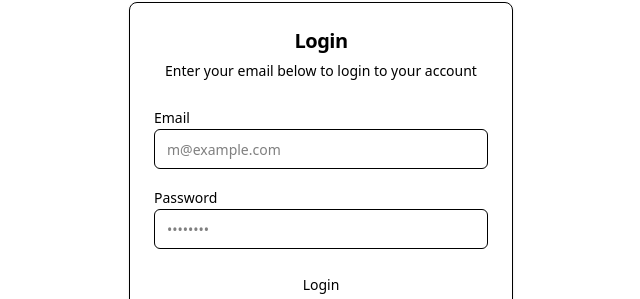
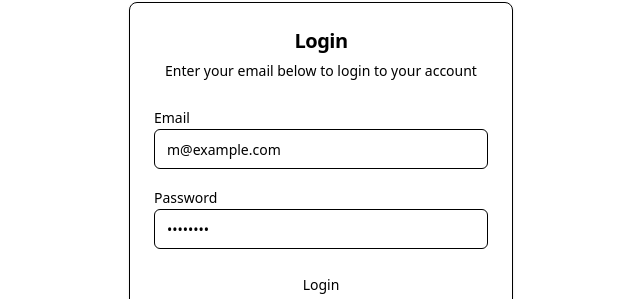
Before and after one commit to hoathai/fakester, a React (Vite) app: page / in a window 1280 px wide. Shown: the part 236-535 px from the top of the page, without its empty margins (319-959 px from the left). Built offline with nearby package versions, Linux system fonts and the light colour scheme; no server answers.

Commit message:
Updated main.css

```diff
--- a/src/styles/main.css
+++ b/src/styles/main.css
@@ -1,50 +1,24 @@
 @import "tailwindcss";
 
 @theme {
-  --color-primary: 217.2 91.2% 59.8%;
+  --color-primary: light-dark(217.2 91.2% 59.8%, 217.2 91.2% 59.8%);
+  --color-background: light-dark(0 0% 100%, 222.2 84% 4.9%);
+  --color-foreground: light-dark(222.2 84% 4.9%, 210 40% 98%);
+  --color-card: light-dark(0 0% 100%, 222.2 84% 4.9%);
+  --color-card-foreground: light-dark(222.2 84% 4.9%, 210 40% 98%);
+  --color-popover: light-dark(0 0% 100%, 222.2 84% 4.9%);
+  --color-popover-foreground: light-dark(222.2 84% 4.9%, 210 40% 98%);
+  --color-primary-foreground: light-dark(210 40% 98%, 222.2 47.4% 11.2%);
+  --color-secondary: light-dark(210 40% 96.1%, 217.2 32.6% 17.5%);
+  --color-secondary-foreground: light-dark(222.2 47.4% 11.2%, 210 40% 98%);
+  --color-muted: light-dark(210 40% 96.1%, 217.2 32.6% 17.5%);
+  --color-muted-foreground: light-dark(215.4 16.3% 46.9%, 215 20.2% 65.1%);
+  --color-accent: light-dark(210 40% 96.1%, 217.2 32.6% 17.5%);
+  --color-accent-foreground: light-dark(222.2 47.4% 11.2%, 210 40% 98%);
+  --color-destructive: light-dark(0 84.2% 60.2%, 0 62.8% 30.6%);
+  --color-destructive-foreground: light-dark(210 40% 98%, 210 40% 98%);
+  --color-border: light-dark(214.3 31.8% 91.4%, 217.2 32.6% 17.5%);
+  --color-input: light-dark(214.3 31.8% 91.4%, 217.2 32.6% 17.5%);
+  --color-ring: light-dark(217.2 91.2% 59.8%, 224.3 76.3% 48%);
   --radius: 0.5rem;
 }
-
-:root {
-  --color-background: 0 0% 100%;
-  --color-foreground: 222.2 84% 4.9%;
-  --color-card: 0 0% 100%;
-  --color-card-foreground: 222.2 84% 4.9%;
-  --color-popover: 0 0% 100%;
-  --color-popover-foreground: 222.2 84% 4.9%;
-  --color-primary-foreground: 210 40% 98%;
-  --color-secondary: 210 40% 96.1%;
-  --color-secondary-foreground: 222.2 47.4% 11.2%;
-  --color-muted: 210 40% 96.1%;
-  --color-muted-foreground: 215.4 16.3% 46.9%;
-  --color-accent: 210 40% 96.1%;
-  --color-accent-foreground: 222.2 47.4% 11.2%;
-  --color-destructive: 0 84.2% 60.2%;
-  --color-destructive-foreground: 210 40% 98%;
-  --color-border: 214.3 31.8% 91.4%;
-  --color-input: 214.3 31.8% 91.4%;
-  --color-ring: 217.2 91.2% 59.8%;
-}
-
-@media (prefers-color-scheme: dark) {
-  :root {
-    --color-background: 222.2 84% 4.9%;
-    --color-foreground: 210 40% 98%;
-    --color-card: 222.2 84% 4.9%;
-    --color-card-foreground: 210 40% 98%;
-    --color-popover: 222.2 84% 4.9%;
-    --color-popover-foreground: 210 40% 98%;
-    --color-primary-foreground: 222.2 47.4% 11.2%;
-    --color-secondary: 217.2 32.6% 17.5%;
-    --color-secondary-foreground: 210 40% 98%;
-    --color-muted: 217.2 32.6% 17.5%;
-    --color-muted-foreground: 215 20.2% 65.1%;
-    --color-accent: 217.2 32.6% 17.5%;
-    --color-accent-foreground: 210 40% 98%;
-    --color-destructive: 0 62.8% 30.6%;
-    --color-destructive-foreground: 210 40% 98%;
-    --color-border: 217.2 32.6% 17.5%;
-    --color-input: 217.2 32.6% 17.5%;
-    --color-ring: 224.3 76.3% 48%;
-  }
-}
```
